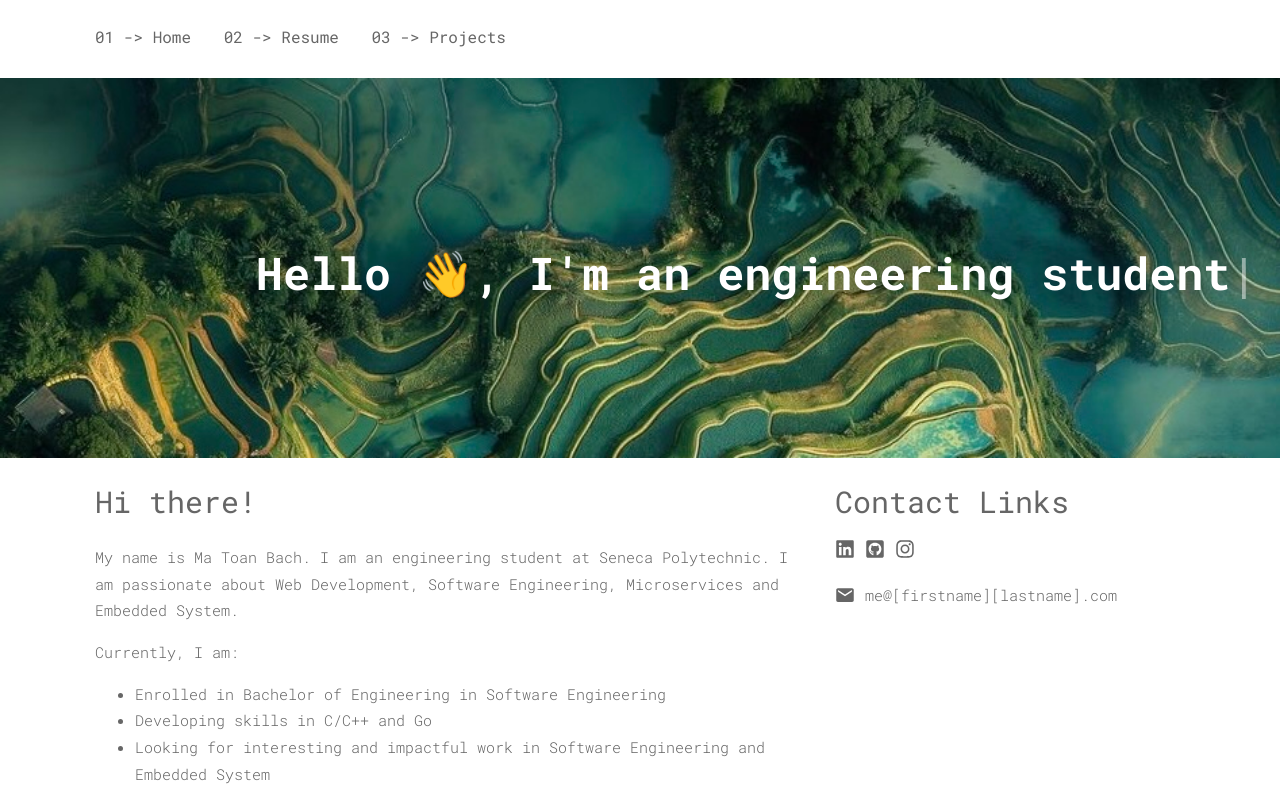
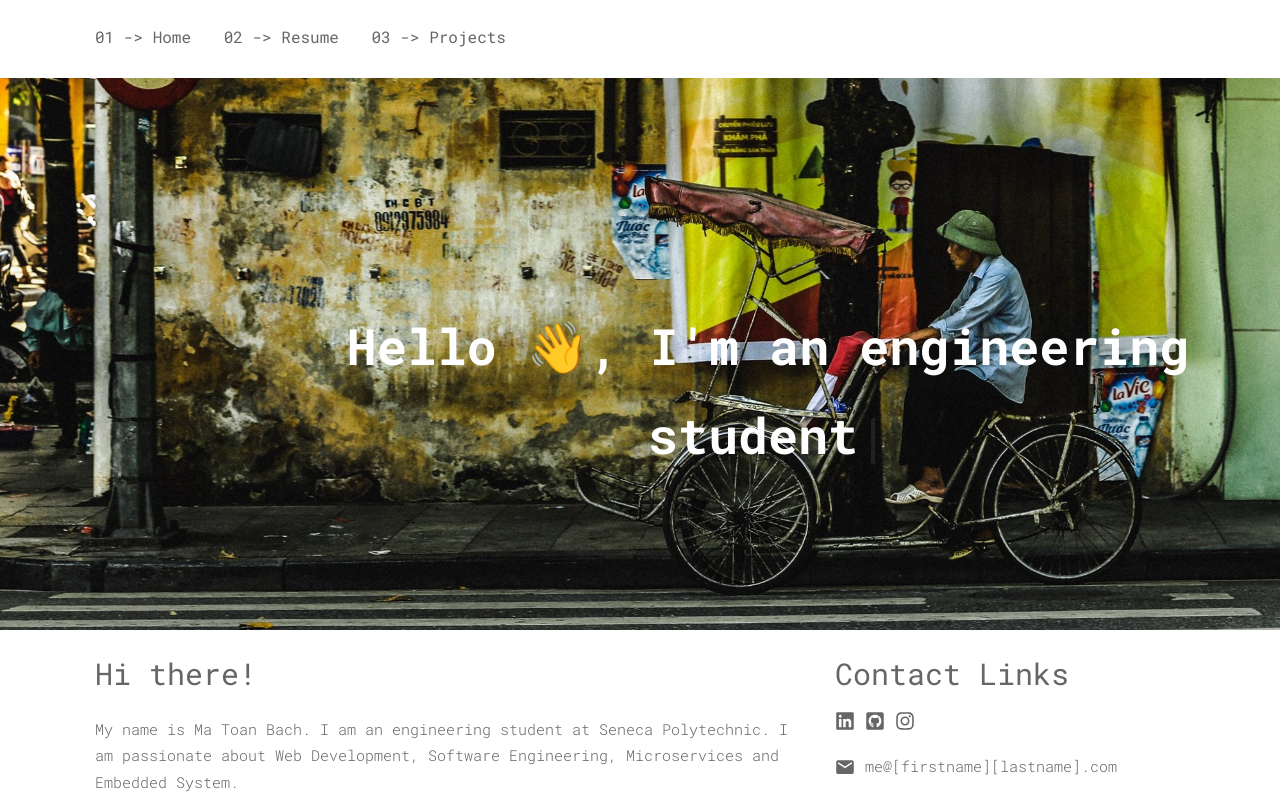
Before and after one commit to matoanbach/mbach, a React (Vite) app: page / in a window 1280 px wide. Shown: the top 800 px of the page. Built offline with nearby package versions, Linux system fonts and the light colour scheme.

Commit message:
Change hero background

```diff
--- a/src/assets/wrappers/Home.js
+++ b/src/assets/wrappers/Home.js
@@ -60,7 +60,7 @@ const Wrapper = styled.div`
 
   @media (max-width: 1600px) {
     .type-animation {
-      font-size: 45px;
+      font-size: 50px;
       font-size: 900;
     }
   }
--- a/src/pages/Home.jsx
+++ b/src/pages/Home.jsx
@@ -1,6 +1,6 @@
 import React from "react";
 import Wrapper from "../assets/wrappers/Home";
-import img from "../assets/images/test.jpg";
+import img from "../assets/images/hero-background.jpeg";
 import { ReactTyped } from "react-typed";
 import { FaLinkedin, FaGithubSquare, FaInstagram } from "react-icons/fa";
 import { IoMdMail } from "react-icons/io";
@@ -16,7 +16,7 @@ function Home() {
             strings={[
               "awake coding",
               "an engineering student",
-              "a footballing lover",
+              "a football lover",
               "happy to connect",
             ]}
             typeSpeed={80}
```
Also changed, not shown: src/assets/images/hero-background.jpeg (added), src/assets/images/test1.jpg (renamed from src/assets/images/test.jpg).
